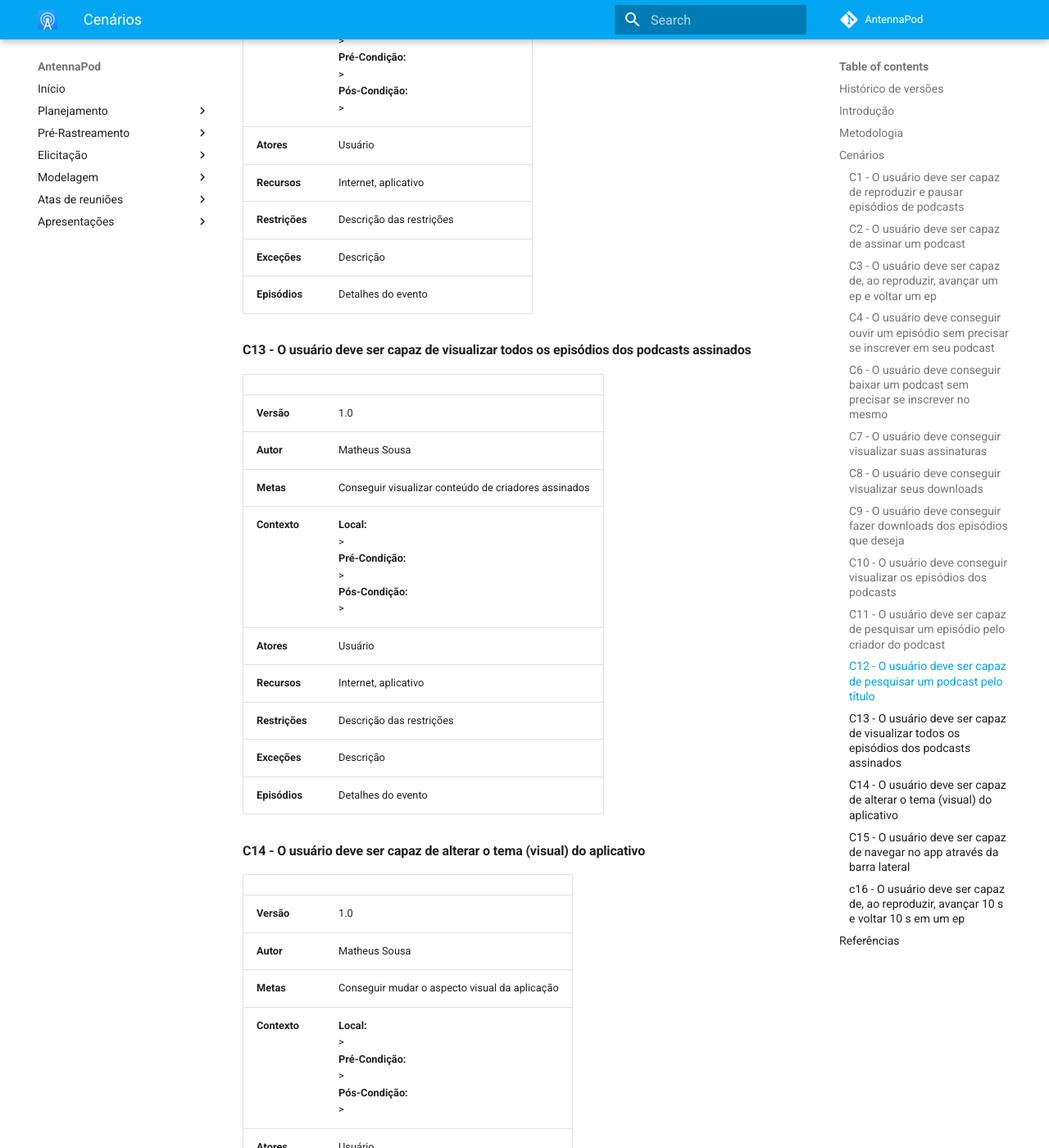
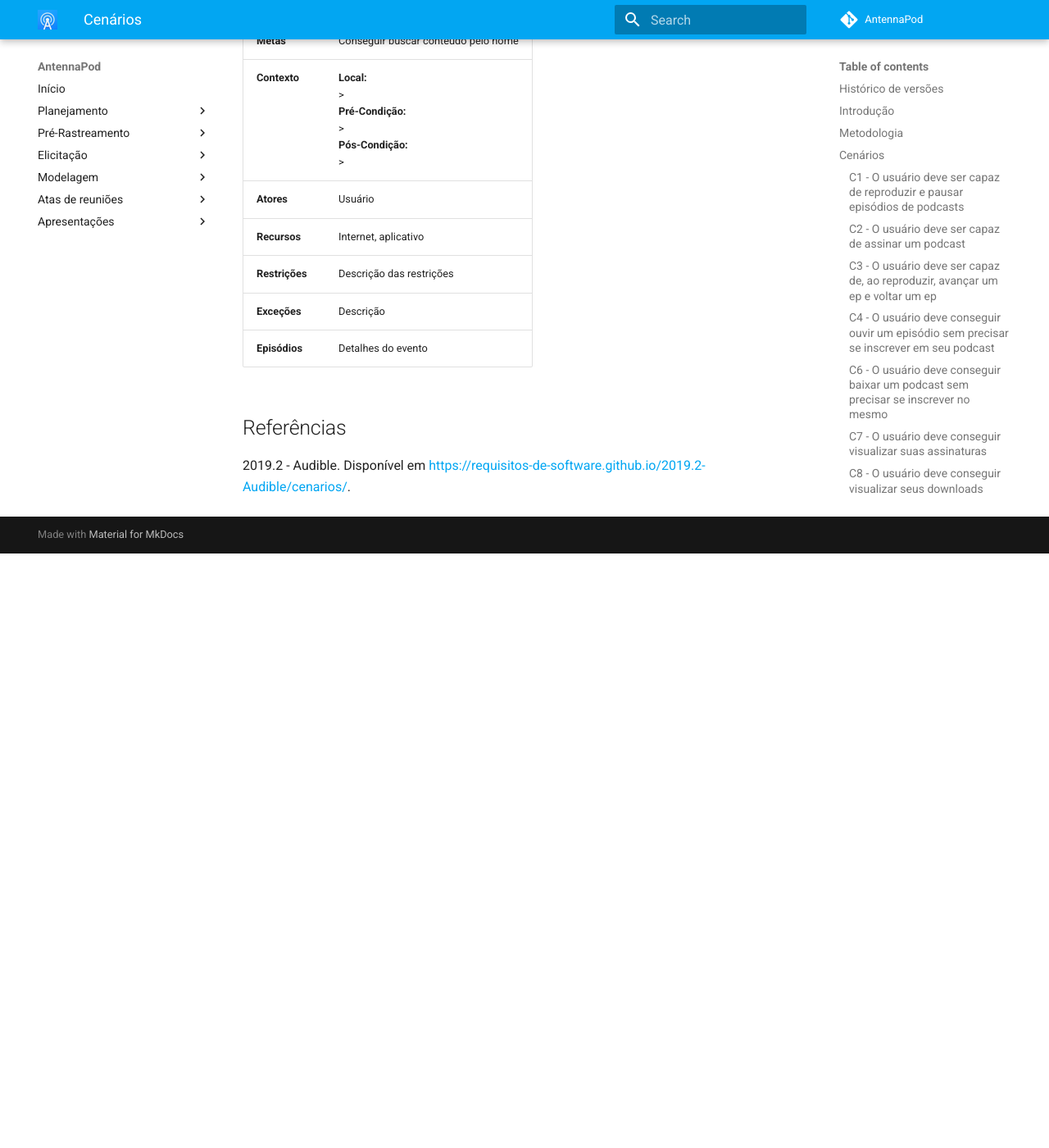
Before and after one commit to Requisitos-de-Software/2021.2-AntennaPod, an MkDocs documentation site: the page built from docs/modelagem/cenarios.md, in a window 1280 px wide and 1400 px high, scrolled down 7734 px. Shown: the whole window at 82% size. Built offline with MkDocs 1.6.1 and Material for MkDocs 9.7.7, drawn with Linux system fonts in a browser that asks for light colours; comment, search, counter and statistics services are not loaded; after the commit the page ends 8409 px from its top, so only the background shows below that; some of the changed text lies outside the part shown.

Commit message:
🐛(#43): pequenos ajustess

```diff
--- a/docs/modelagem/cenarios.md
+++ b/docs/modelagem/cenarios.md
@@ -184,62 +185,6 @@
 |**Exceções**| Descrição|
 |**Episódios**|Detalhes do evento|
 
-#### C13 - O usuário deve ser capaz de visualizar todos os episódios dos podcasts assinados
-
-|||
-|---|---|
-|**Versão**|1.0|
-|**Autor**| Matheus Sousa |
-|**Metas**| Conseguir visualizar conteúdo de criadores assinados |
-|**Contexto**|**Local:**<br>><br> **Pré-Condição:**<br>><br> **Pós-Condição:**<br>> |
-|**Atores**|Usuário|
-|**Recursos**|Internet, aplicativo|
-|**Restrições**| Descrição das restrições|
-|**Exceções**| Descrição|
-|**Episódios**|Detalhes do evento|
-
-#### C14 - O usuário deve ser capaz de alterar o tema (visual) do aplicativo
-
-|||
-|---|---|
-|**Versão**|1.0|
-|**Autor**| Matheus Sousa |
-|**Metas**| Conseguir mudar o aspecto visual da aplicação |
-|**Contexto**|**Local:**<br>><br> **Pré-Condição:**<br>><br> **Pós-Condição:**<br>> |
-|**Atores**|Usuário|
-|**Recursos**|Internet, aplicativo|
-|**Restrições**| Descrição das restrições|
-|**Exceções**| Descrição|
-|**Episódios**|Detalhes do evento|
-
-#### C15 - O usuário deve ser capaz de navegar no app através da barra lateral
-
-|||
-|---|---|
-|**Versão**|1.0|
-|**Autor**| Matheus Sousa |
-|**Metas**| Conseguir navegar no aplicativo através de uma barra lateral |
-|**Contexto**|**Local:**<br>><br> **Pré-Condição:**<br>><br> **Pós-Condição:**<br>> |
-|**Atores**|Usuário|
-|**Recursos**|Aplicativo|
-|**Restrições**| Descrição das restrições|
-|**Exceções**| Descrição|
-|**Episódios**|Detalhes do evento|
-
-#### c16 - O usuário deve ser capaz de, ao reproduzir, avançar 10 s e voltar 10 s em um ep
-
-|||
-|---|---|
-|**Versão**|1.0|
-|**Autor**| Matheus Sousa |
-|**Metas**| Avançar ou voltar 10 segundos em um episódio |
-|**Contexto**|**Local:**<br>><br> **Pré-Condição:**<br>><br> **Pós-Condição:**<br>> |
-|**Atores**|Usuário|
-|**Recursos**|aplicativo|
-|**Restrições**| Descrição das restrições|
-|**Exceções**| Descrição|
-|**Episódios**|Detalhes do evento|
-
 ## Referências
 
 2019.2  - Audible. Disponível em <https://requisitos-de-software.github.io/2019.2-Audible/cenarios/>.
```
Also changed, not shown: other parts of docs/modelagem/cenarios.md (+1 -0 lines).
